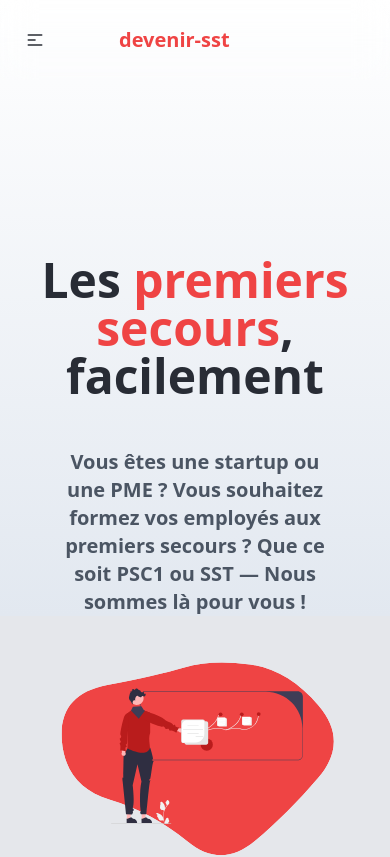
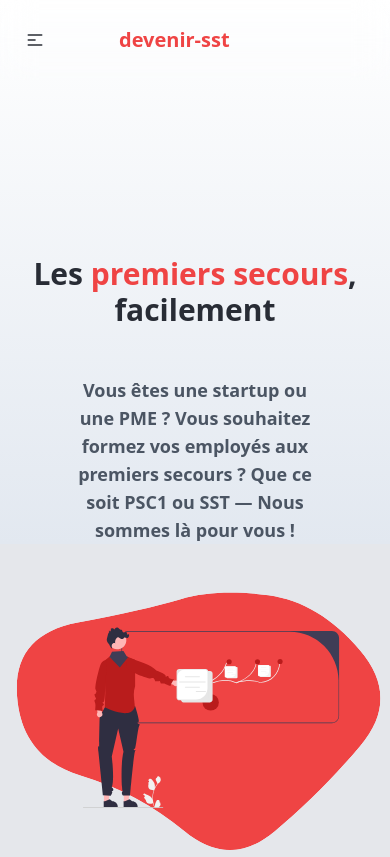
Before and after one commit to Shyrogan/devenir-sst.fr, a SvelteKit app: page / in a window 390 px wide. Shown: the top 857 px of the page. Built offline with nearby package versions, Linux system fonts and the light colour scheme; some icons are missing.

Commit message:
fix: responsive

```diff
--- a/src/app.css
+++ /dev/null
@@ -1,4 +0,0 @@
-/* Write your global styles here, in PostCSS syntax */
-@tailwind base;
-@tailwind components;
-@tailwind utilities;
--- a/src/app.scss
+++ b/src/app.scss
@@ -1,3 +1,8 @@
+/* Write your global styles here, in PostCSS syntax */
+@tailwind base;
+@tailwind components;
+@tailwind utilities;
+
 html, body {
     margin: 0;
     padding: 0;
--- a/src/routes/+layout.svelte
+++ b/src/routes/+layout.svelte
@@ -1,9 +1,7 @@
 <script>
+    import '../app.scss';
+
 	import Navbar from '../components/navigation/Navbar.svelte';
-	import Footer from '../components/navigation/Footer.svelte';
-
-	import '../app.css';
-	import '../app.scss';
     import Navlink from "../components/navigation/Navlink.svelte";
 </script>
 
--- a/src/routes/+page.svelte
+++ b/src/routes/+page.svelte
@@ -6,11 +6,12 @@
 </svelte:head>
 
 <div class="h-2/5 flex flex-col items-center justify-center gap-12 lg:mb-24 mb-10 hero-fade">
-	<h1 class="text-center pt-64 text-5xl font-extrabold">
+	<h1 class="text-center pt-64 lg:text-5xl text-3xl font-extrabold">
 		Les <span class="text-red-500">premiers secours</span>, facilement
 	</h1>
 
-	<p class="text-center text-xl w-8/12 font-semibold text-gray-600">
+	<p
+			class="text-center lg:text-xl text-lg w-8/12 font-semibold text-gray-600">
 		Vous êtes une startup ou une PME ? Vous souhaitez formez vos employés aux premiers secours ? Que
 		ce soit PSC1 ou SST — Nous sommes là pour vous !
 	</p>
@@ -18,7 +19,7 @@
 
 <div class="flex flex-col align-middle justify-center items-center">
 	<img
-			class="w-9/12"
+			class="lg:w-9/12 w-full"
 			alt="First aid"
 			src="images/teach.svg" />
 </div>
@@ -35,7 +36,7 @@
 
 	<img
 		alt="Formation"
-		class="lg:w-1/3 w-1/4"
+		class="lg:w-1/3 w-7/12"
 		src="/images/fast.svg"
 	/>
 </div>
@@ -53,7 +54,7 @@
 
 	<img
 		alt="Formation"
-		class="lg:w-1/2 w-3/4"
+		class="lg:w-1/2 w-full"
 		src="/images/planned.svg"
 	/>
 </div>
```
